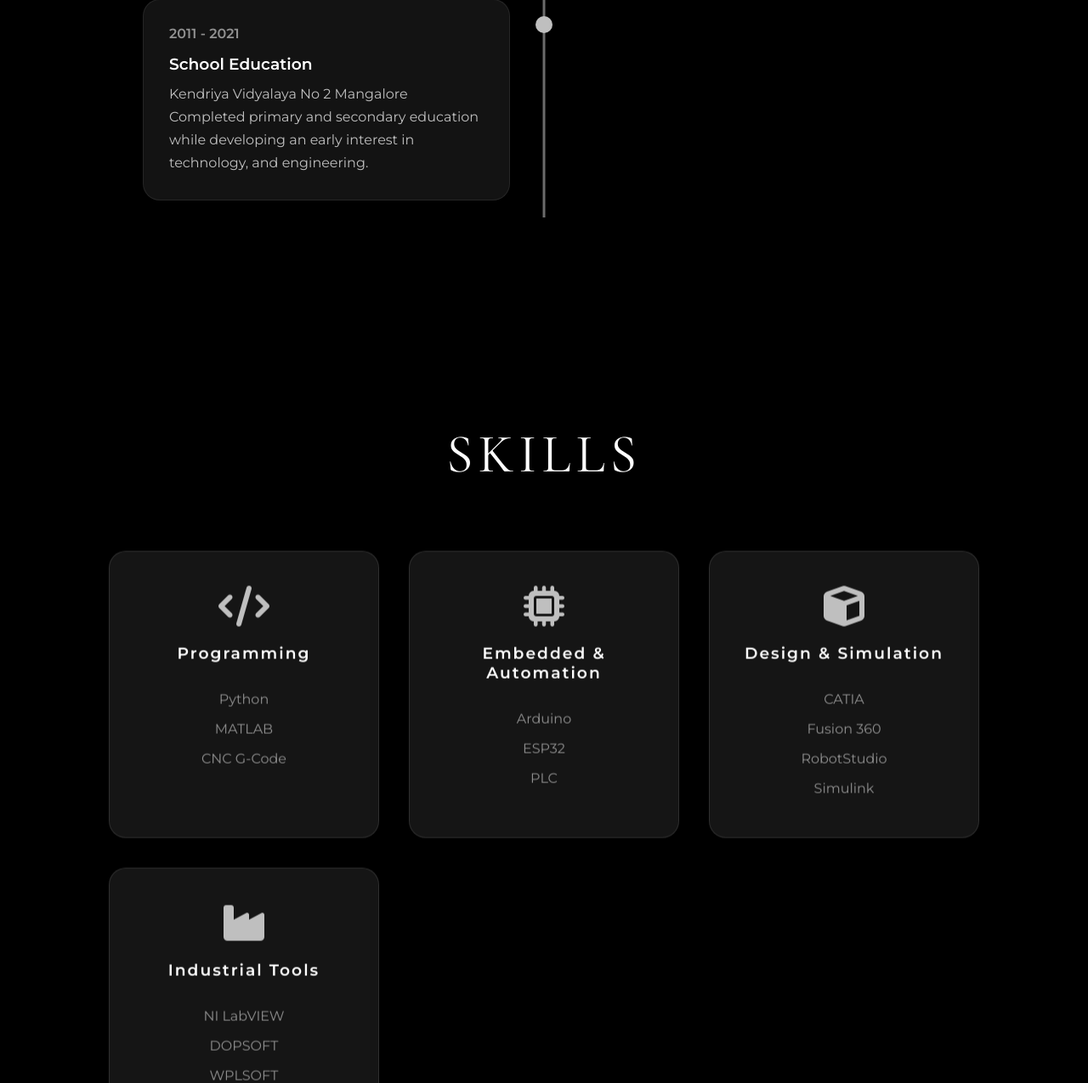
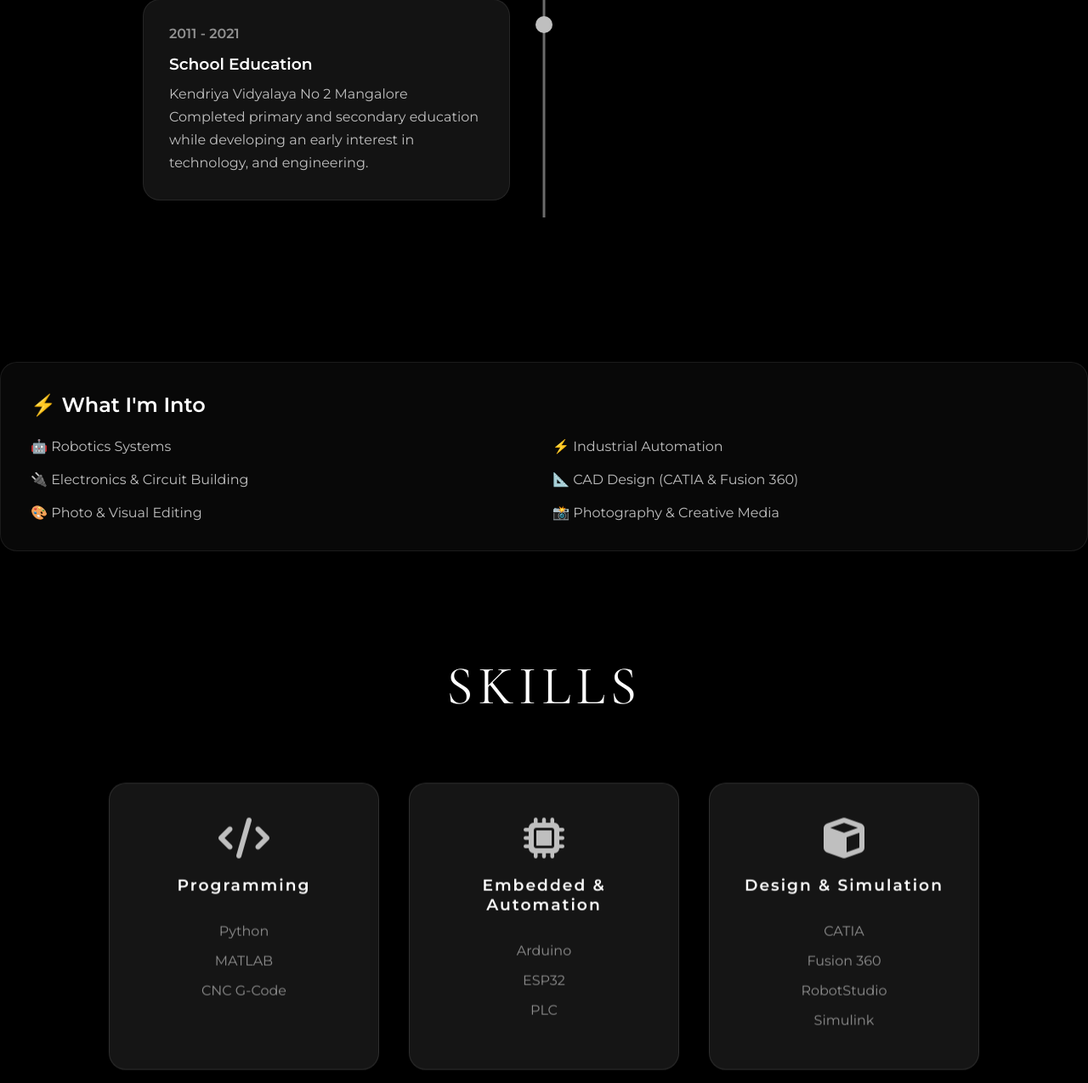
Before and after one commit to sadashivaipatil/sadashiv, a Python web app: template templates/index.html in a window 1280 px wide. Shown: the part 2545-3820 px from the top of the page at 85% size. Run offline with Jinja, Linux system fonts and the light colour scheme; the template is opened without the code that fills it, so the values that code supplies are empty.

Commit message:
first commit

```diff
--- a/static/style.css
+++ b/static/style.css
@@ -1778,3 +1778,60 @@ body.light .social-links a{
         stroke-dashoffset:0;
     }
 }
+.interest-card{
+
+    margin-top:50px;
+
+    padding:35px;
+
+    background:rgba(255,255,255,0.03);
+
+    border:1px solid rgba(255,255,255,0.08);
+
+    border-radius:20px;
+
+    backdrop-filter:blur(10px);
+}
+
+.interest-card h3{
+
+    margin-bottom:25px;
+
+    color:#fff;
+
+    font-size:1.5rem;
+}
+
+.interest-grid{
+
+    display:grid;
+
+    grid-template-columns:repeat(2,1fr);
+
+    gap:20px;
+}
+
+.interest-grid div{
+
+    color:#BFBFBF;
+
+    font-size:1rem;
+
+    transition:.3s;
+}
+
+.interest-grid div:hover{
+
+    color:#fff;
+
+    transform:translateX(5px);
+}
+
+@media(max-width:768px){
+
+    .interest-grid{
+
+        grid-template-columns:1fr;
+    }
+
+}
--- a/templates/index.html
+++ b/templates/index.html
@@ -317,6 +317,30 @@
     </div>
 
 </section>
+
+<div class="interest-card reveal-up">
+
+    <h3>
+        ⚡ What I'm Into
+    </h3>
+
+    <div class="interest-grid">
+
+        <div>🤖 Robotics Systems</div>
+
+        <div>⚡ Industrial Automation</div>
+
+        <div>🔌 Electronics & Circuit Building</div>
+
+        <div>📐 CAD Design (CATIA & Fusion 360)</div>
+
+        <div>🎨 Photo & Visual Editing</div>
+
+        <div>📸 Photography & Creative Media</div>
+
+    </div>
+
+</div>
 
 <!-- SKILLS SECTION -->
 
```
